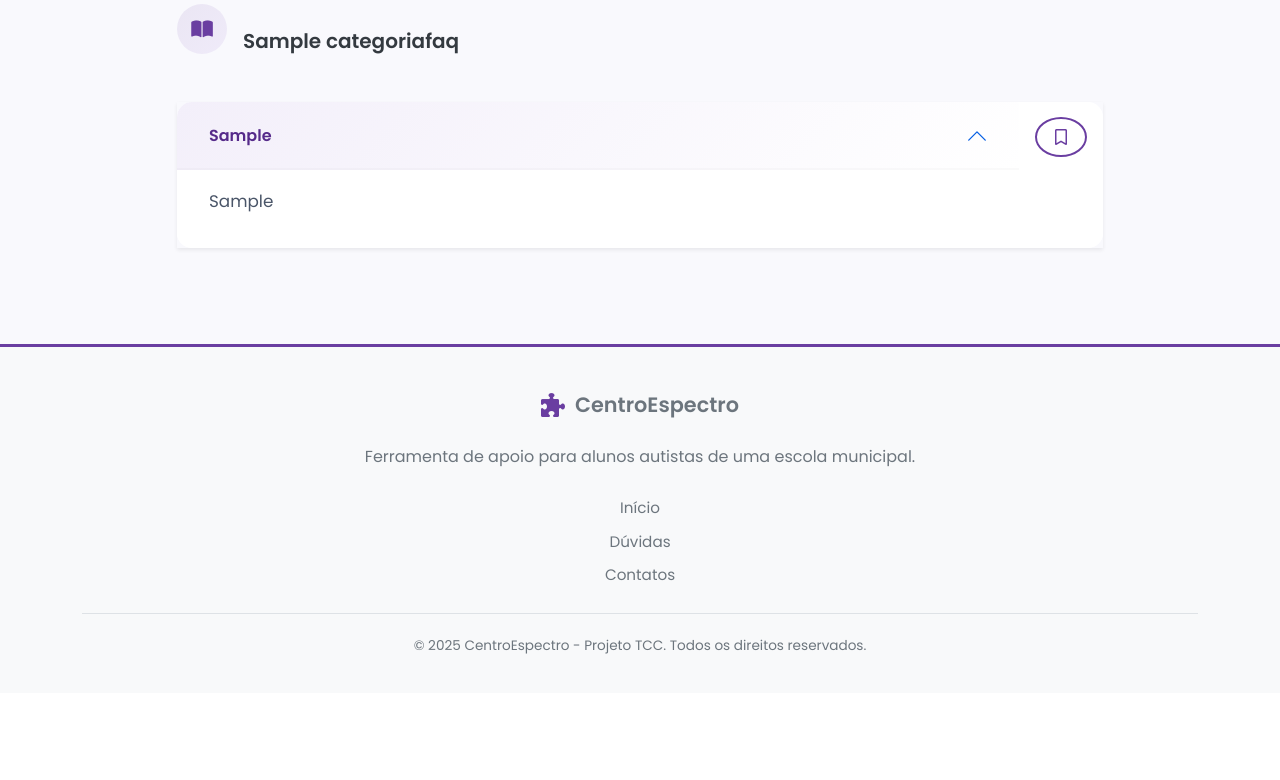
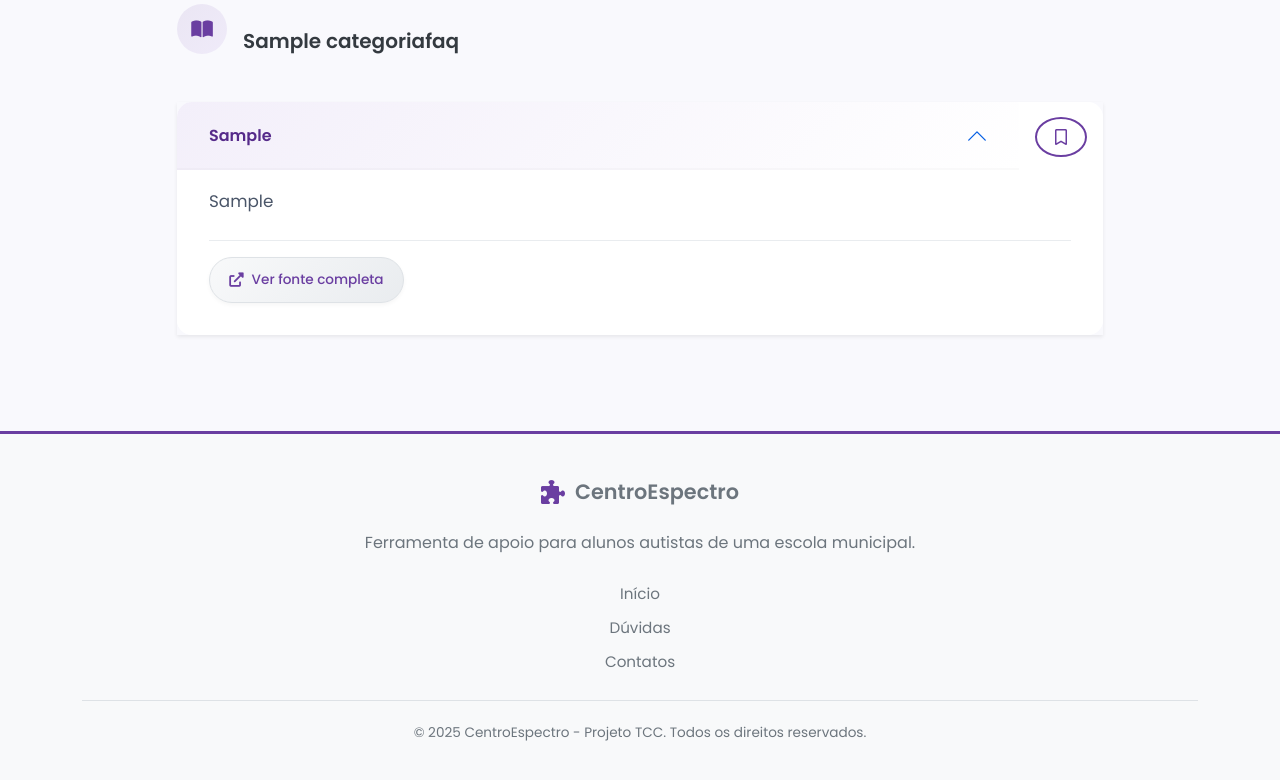
Before and after one commit to DataGusIT/DeployTeste, a Django app: page /duvidas/ in a window 1280 px wide, after a click that opens the changed part. Shown: the part 798-1578 px from the top of the page. Before the commit the page ends 1452 px from the top, so only its background shows below. Run offline with Django 5.2, Linux system fonts and the light colour scheme; tables that the repository leaves empty hold one stand-in row (values such as "Sample post"); some libraries are stand-ins or nearby versions.

Commit message:
feat: adicionando botao de ver fonte em duvidas

```diff
--- a/core/admin.py
+++ b/core/admin.py
@@ -138,9 +138,9 @@ class CategoriaFAQAdmin(admin.ModelAdmin):
 
 @admin.register(FAQ)
 class FAQAdmin(admin.ModelAdmin):
-    list_display = ('pergunta', 'categoria')
+    list_display = ('pergunta', 'categoria', 'fonte')
     list_filter = ('categoria',)
-    search_fields = ('pergunta', 'resposta')
+    search_fields = ('pergunta', 'resposta', 'fonte')
 
 @admin.register(UserSavedFAQ)
 class UserSavedFAQAdmin(admin.ModelAdmin):
--- a/core/models.py
+++ b/core/models.py
@@ -154,6 +154,7 @@ class FAQ(models.Model):
     categoria = models.ForeignKey(CategoriaFAQ, on_delete=models.CASCADE, related_name='faqs')
     pergunta = models.CharField(max_length=255)
     resposta = models.TextField()
+    fonte = models.URLField(max_length=255, blank=True, null=True, verbose_name='Fonte')
 
     def __str__(self):
         return self.pergunta
--- a/core/templates/core/duvidas.html
+++ b/core/templates/core/duvidas.html
@@ -88,7 +88,19 @@
                                                     </div>
                                                 </h2>
                                                 <div id="collapse-{{ faq.id }}" class="accordion-collapse collapse" aria-labelledby="heading-{{ faq.id }}" data-bs-parent="#accordion-{{ categoria.id }}">
-                                                    <div class="accordion-body"><div class="faq-content">{{ faq.resposta|linebreaksbr|safe }}</div></div>
+                                                    <div class="accordion-body">
+                                                        <div class="faq-content">{{ faq.resposta|linebreaksbr|safe }}</div>
+
+                                                        {% if faq.fonte %}
+                                                            <div class="faq-source">
+                                                                <a href="{{ faq.fonte }}" target="_blank" rel="noopener noreferrer" class="faq-source-link">
+                                                                    <i class="fas fa-external-link-alt"></i>
+                                                                    <span>Ver fonte completa</span>
+                                                                </a>
+                                                            </div>
+                                                        {% endif %}
+
+                                                    </div>
                                                 </div>
                                             </div>
                                         {% endfor %}
@@ -848,6 +860,49 @@
     animation-duration: 0.6s;
 }
 
+/* ==================================
+   ESTILO ELEGANTE PARA FONTE DA FAQ
+   ================================== */
+.faq-source {
+    border-top: 1px solid #e9ecef;
+    padding-top: 1rem;
+    margin-top: 1.5rem;
+}
+
+.faq-source-link {
+    display: inline-flex;
+    align-items: center;
+    gap: 0.5rem;
+    padding: 0.6rem 1.2rem;
+    background: linear-gradient(135deg, #f8f9fa 0%, #e9ecef 100%);
+    border: 1px solid #dee2e6;
+    border-radius: 25px;
+    color: var(--gray-700);
+    font-size: 0.85rem;
+    font-weight: 500;
+    text-decoration: none;
+    transition: all 0.3s ease;
+    box-shadow: 0 2px 4px rgba(0, 0, 0, 0.04);
+}
+
+.faq-source-link:hover {
+    background: linear-gradient(135deg, var(--primary-very-light) 0%, #e8e0ff 100%);
+    color: var(--primary-dark);
+    border-color: rgba(106, 62, 161, 0.3);
+    transform: translateY(-2px);
+    box-shadow: 0 6px 20px rgba(106, 62, 161, 0.15);
+    text-decoration: none;
+}
+
+.faq-source-link i {
+    font-size: 0.9rem;
+    transition: transform 0.3s ease;
+}
+
+.faq-source-link:hover i {
+    transform: scale(1.1);
+}
+
 /*
 =============================================================================
 2. COMPONENTES DE NAVEGAÇÃO E DESTAQUE
```
Also changed, not shown: core/migrations/0007_faq_fonte.py (added).
